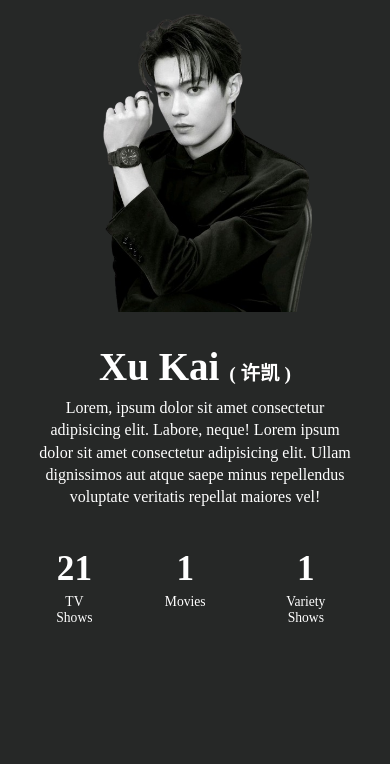
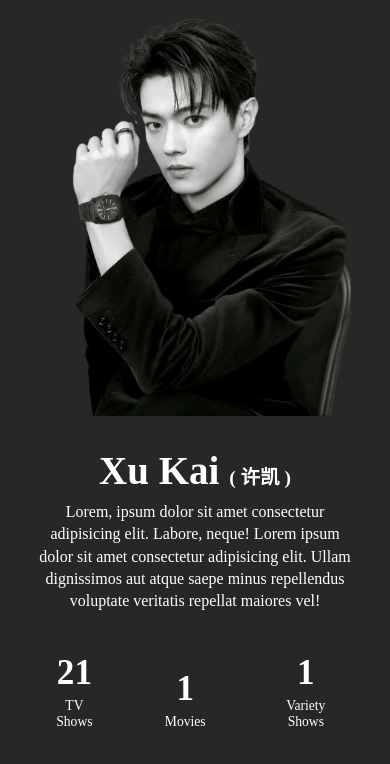
Before and after one commit to techdhara047/xu-kai, an Astro site: page / in a window 390 px wide. Built offline with nearby package versions, Linux system fonts and the light colour scheme; Astro itself is replaced by a stand-in of ours.

Commit message:
mobile friendly9

```diff
--- a/src/pages/index.astro
+++ b/src/pages/index.astro
@@ -97,6 +97,9 @@ import '../styles/global.css'
     /* flex: 1; */
     padding: 1rem;
     text-align: center;
+    display: flex;
+    flex-direction: column;
+    justify-content: end;
   }
   .rect h4 {
     font-size: 2.2rem;
@@ -129,7 +132,7 @@ import '../styles/global.css'
 
   }
   .right img {
-    width: 60%;
+    width: 80%;
     height: auto;
     object-fit: contain;
 
```
